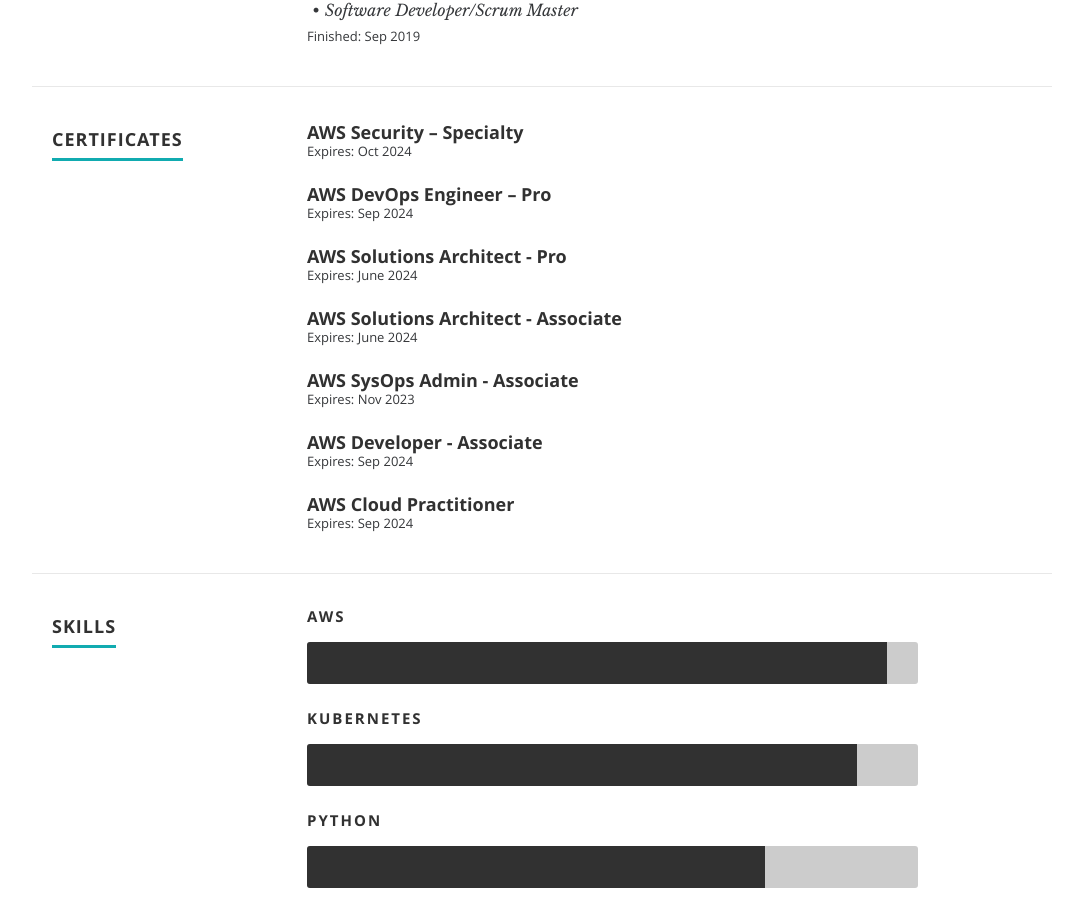
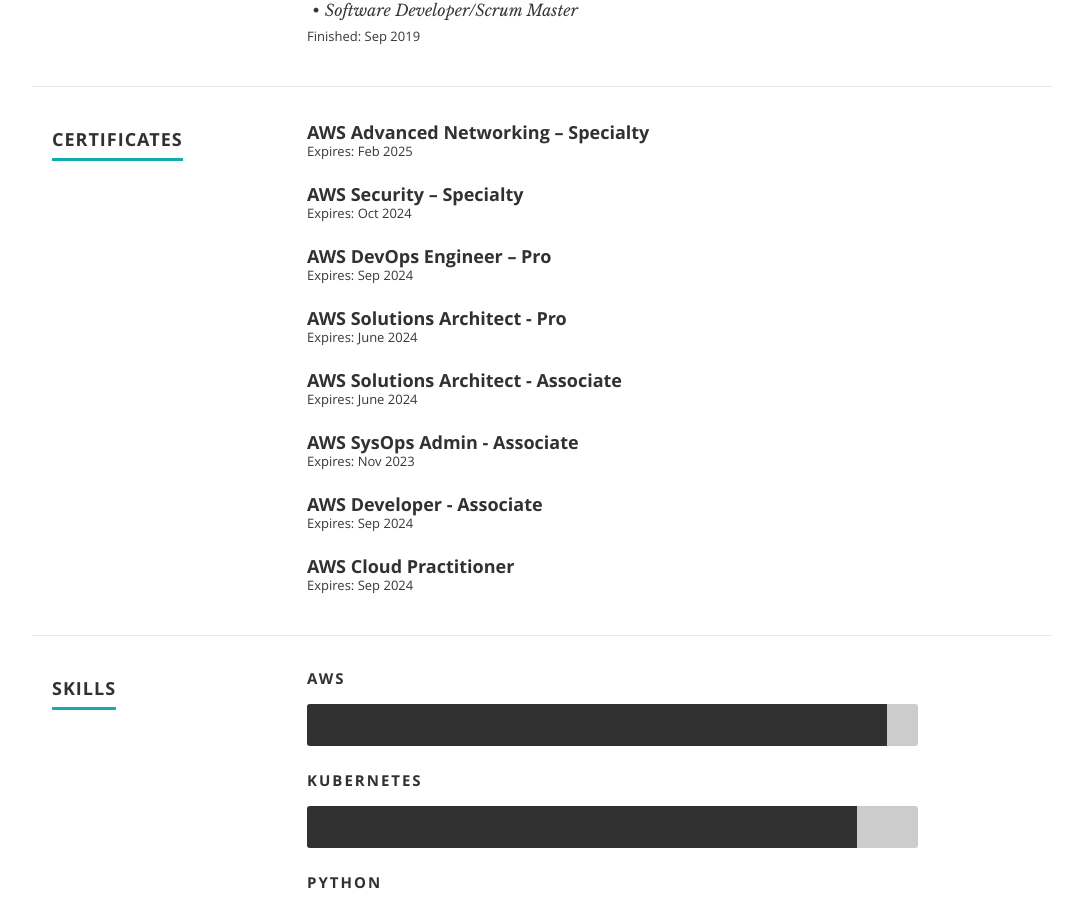
Before and after one commit to gkaskonas/aws-cdk-demo, a React (Create React App) app in the folder packages/application/: page / in a window 1280 px wide. Shown: the part 1955-2861 px from the top of the page, without its empty margins (98-1181 px from the left). Built offline with nearby package versions, Linux system fonts and the light colour scheme.

Commit message:
feat: add new certificate

```diff
--- a/packages/application/public/index.html
+++ b/packages/application/public/index.html
@@ -45,7 +45,7 @@
     <link rel="stylesheet" href="%PUBLIC_URL%/css/magnific-popup.css">
 
     <script src="%PUBLIC_URL%/js/modernizr.js"></script>
-    <title>Sample resume</title>
+    <title>Peter Kaskonas Portfolio</title>
   </head>
   <body>
     <noscript>
--- a/packages/application/src/resumeData.js
+++ b/packages/application/src/resumeData.js
@@ -66,6 +66,11 @@
     ],
     "certificates": [
       {
+        "name": "AWS Advanced Networking – Specialty",
+        "start": "Feb 2022",
+        "end": "Feb 2025"
+      },
+      {
         "name": "AWS Security – Specialty",
         "start": "Oct 2021",
         "end": "Oct 2024"
```
